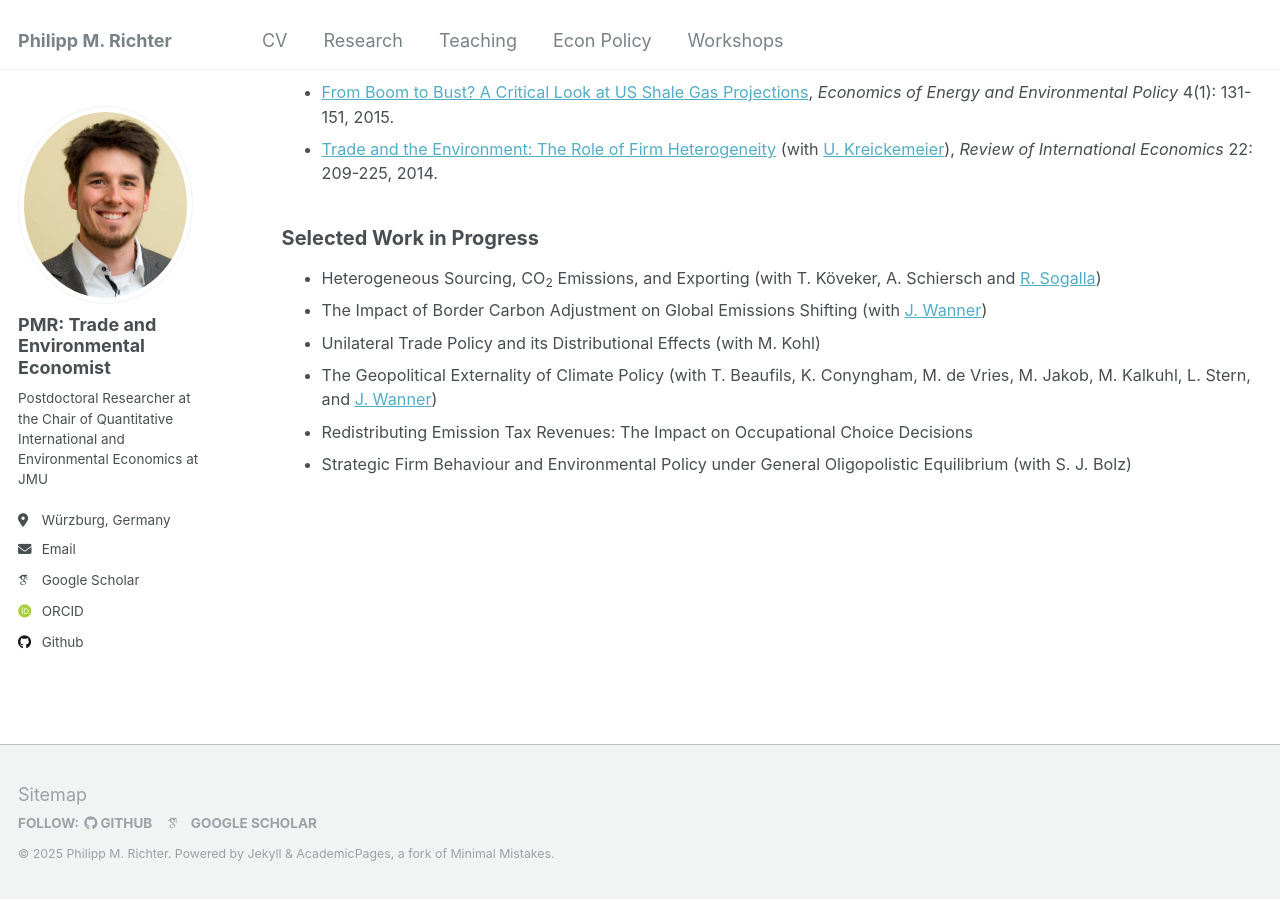
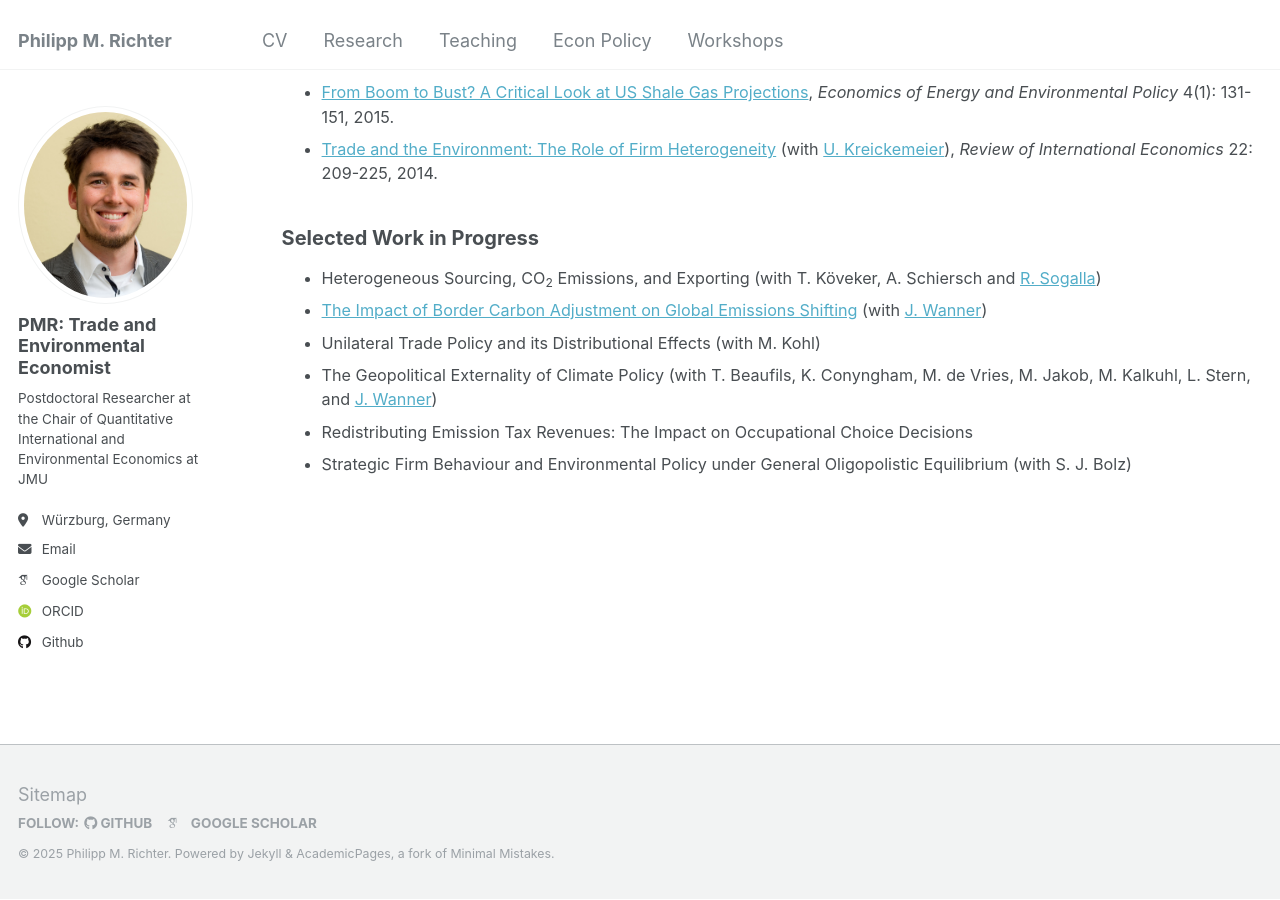
Before and after one commit to PhMRichter/PhMRichter.github.io, a Jekyll site: the page built from _pages/research.html, in a window 1280 px wide and 900 px high, scrolled down 1381 px. Built offline with Jekyll 4.4.1, drawn with Linux system fonts in a browser that asks for light colours; some web fonts are replaced; part of the change alters nothing that is shown.

```diff
--- a/_pages/research.html
+++ b/_pages/research.html
@@ -109,7 +109,7 @@ author_profile: true
    Heterogeneous Sourcing, CO<sub>2</sub> Emissions, and Exporting (with T. Köveker, A. Schiersch and <a href="https://sites.google.com/view/robinsogalla" target="_blank">R. Sogalla</a>)
   </li>
   <li>
-   The Impact of Border Carbon Adjustment on Global Emissions Shifting (with <a href="http://joschkawanner.de" target="_blank">J. Wanner</a>)
+   <a href="https://github.com/PhMRichter/BCA-Shifting/blob/main/Richter_Wanner_BCA_Emissions_Shifting.pdf" target="_blank"> The Impact of Border Carbon Adjustment on Global Emissions Shifting</a> (with <a href="http://joschkawanner.de" target="_blank">J. Wanner</a>)
   </li>
   <li>
    Unilateral Trade Policy and its Distributional Effects (with M. Kohl)
```
